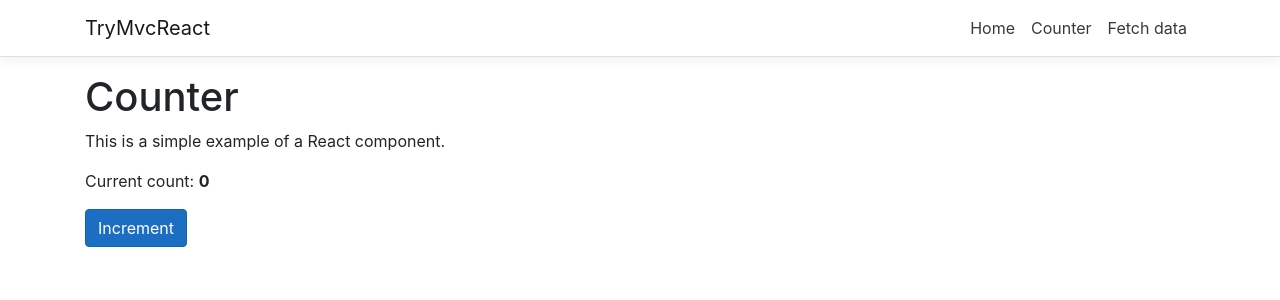
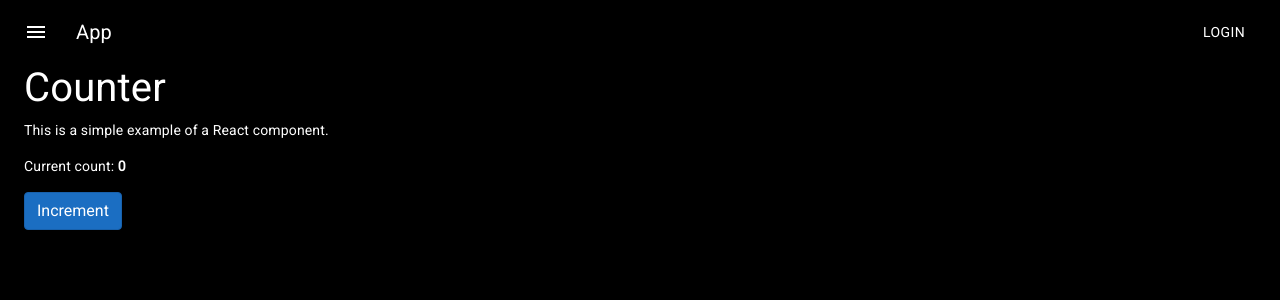
Before and after one commit to Mikhael1729/react-aspnet-core-app, a React (Create React App) app in the folder ClientApp/: page /counter in a window 1280 px wide. Shown: the top 300 px of the page. Built offline with nearby package versions, Linux system fonts and the light colour scheme.

Commit message:
Use Material-UI instead of reactstrap

```diff
--- a/ClientApp/src/components/Layout.tsx
+++ b/ClientApp/src/components/Layout.tsx
@@ -1,16 +1,26 @@
 import React, { Component } from 'react';
-import { Container } from 'reactstrap';
 import { NavMenu } from './NavMenu';
+import { CssBaseline, Typography, Container, Button } from "@material-ui/core"
 
-export class Layout extends Component {
+interface ILayoutProps {
+  children: any;
+}
+
+export class Layout extends Component<ILayoutProps, any> {
   static displayName = Layout.name;
 
   render () {
     return (
       <div>
         <NavMenu />
+
+        {/* Container */}
+        <CssBaseline />
+        <Container maxWidth="lg">
+          {this.props.children}
+        </Container>
+
         <Container>
-          {this.props.children}
         </Container>
       </div>
     );
--- a/ClientApp/src/components/NavMenu.tsx
+++ b/ClientApp/src/components/NavMenu.tsx
@@ -1,53 +1,44 @@
-import React, { Component } from 'react';
-import { Collapse, Container, Navbar, NavbarBrand, NavbarToggler, NavItem, NavLink } from 'reactstrap';
+import React, { Component, useState } from 'react';
+import { createStyles, makeStyles, Theme } from "@material-ui/core/styles";
+import { AppBar, Toolbar, Typography, Button, IconButton } from "@material-ui/core";
+import { Menu as MenuIcon } from "@material-ui/icons";
 import { Link } from 'react-router-dom';
-import './NavMenu.css';
 
-interface INavMenuState {
-  collapsed: boolean;
-}
+const useStyles = makeStyles((theme: Theme) =>
+  createStyles({
+    root: {
+      flexGrow: 1,
+    },
+    menuButton: {
+      marginRight: theme.spacing(2),
+    },
+    title: {
+      flexGrow: 1,
+    },
+  }),
+);
 
-export class NavMenu extends Component<any, INavMenuState> {
-  static displayName = NavMenu.name;
+export function NavMenu() {
+  const classes = useStyles();
 
-  constructor (props: any) {
-    super(props);
-
-    this.toggleNavbar = this.toggleNavbar.bind(this);
-    this.state = {
-      collapsed: true
-    };
-  }
-
-  toggleNavbar () {
-    this.setState({
-      collapsed: !this.state.collapsed
-    });
-  }
-
-  render () {
   return (
     <header>
-        <Navbar className="navbar-expand-sm navbar-toggleable-sm ng-white border-bottom box-shadow mb-3" light>
-          <Container>
-            <NavbarBrand tag={Link} to="/">TryMvcReact</NavbarBrand>
-            <NavbarToggler onClick={this.toggleNavbar} className="mr-2" />
-            <Collapse className="d-sm-inline-flex flex-sm-row-reverse" isOpen={!this.state.collapsed} navbar>
-              <ul className="navbar-nav flex-grow">
-                <NavItem>
-                  <NavLink tag={Link} className="text-dark" to="/">Home</NavLink>
-                </NavItem>
-                <NavItem>
-                  <NavLink tag={Link} className="text-dark" to="/counter">Counter</NavLink>
-                </NavItem>
-                <NavItem>
-                  <NavLink tag={Link} className="text-dark" to="/fetch-data">Fetch data</NavLink>
-                </NavItem>
-              </ul>
-            </Collapse>
-          </Container>
-        </Navbar>
+      <AppBar position="static" elevation={0} color="transparent">
+        <Toolbar>
+          <IconButton
+            edge="start"
+            className={classes.menuButton}
+            color="inherit"
+            aria-label="menu"
+          >
+            <MenuIcon />
+          </IconButton>
+          <Typography variant="h6" className={classes.title}>
+            App
+          </Typography>
+          <Button color="inherit">Login</Button>
+        </Toolbar>
+      </AppBar>
     </header>
   );
 }
-}
--- a/ClientApp/src/index.tsx
+++ b/ClientApp/src/index.tsx
@@ -4,13 +4,27 @@ import ReactDOM from 'react-dom';
 import { BrowserRouter } from 'react-router-dom';
 import App from './App';
 import registerServiceWorker from './registerServiceWorker';
+import { createMuiTheme } from "@material-ui/core/styles";
+import { ThemeProvider } from "@material-ui/styles";
+import 'fontsource-roboto';
 
 const baseUrl = document.getElementsByTagName('base')[0].getAttribute('href');
 const rootElement = document.getElementById('root');
 
+const theme = createMuiTheme({
+  palette: {
+    type: 'dark',
+    background: {
+      default: "#000000"
+    }
+  }
+})
+
 ReactDOM.render(
   <BrowserRouter basename={baseUrl!}>
-    <App />
+    <ThemeProvider theme={theme}>
+      <App />
+    </ThemeProvider>
   </BrowserRouter>,
   rootElement);
 
```
Lines whose indentation alone changed are shown as unchanged.
